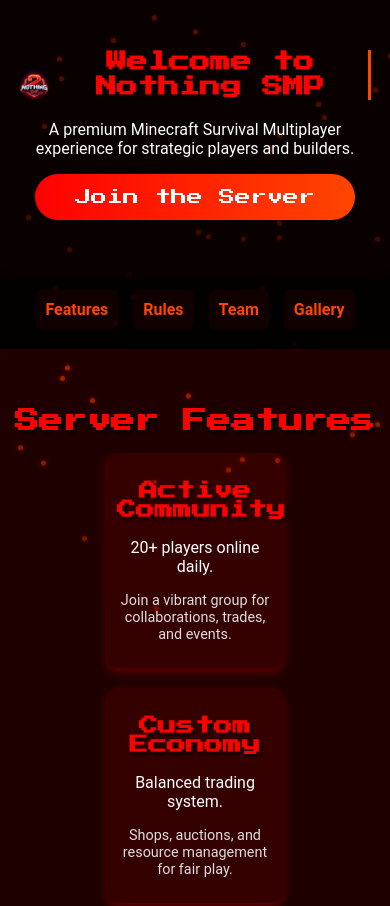
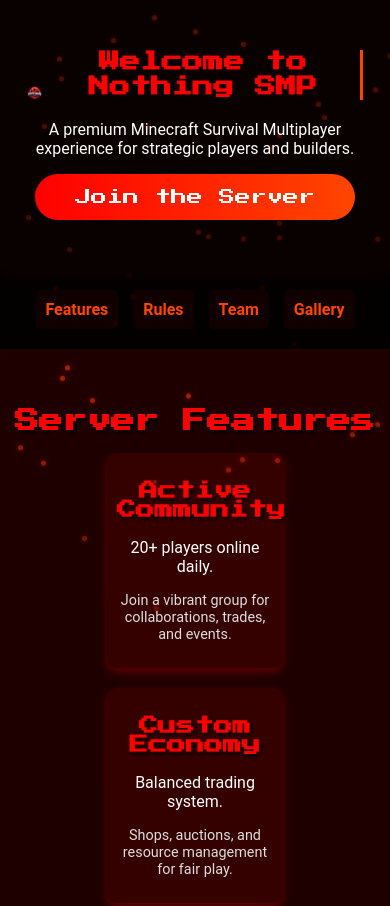
Before and after one commit to Nikhilkri/NothingSmp2, a plain HTML site: page index.html in a window 390 px wide. Shown: the top 906 px of the page. Drawn offline with Linux system fonts and the light colour scheme.

Commit message:
Adjust logo size and minimum width in style.css

```diff
--- a/style.css
+++ b/style.css
@@ -34,11 +34,11 @@ header {
 }
 
 .logo {
-    max-width: 5%; /* Reduced to very small size */
-    min-width: 30px; /* Minimum width to keep it legible */
+    max-width: 2%; /* Reduced to 2% for very small size */
+    min-width: 20px; /* Minimum width to keep it legible */
     height: auto;
     transition: transform 0.5s ease;
-    border-radius: 15px; /* Added curved edges on all sides */
+    border-radius: 15px; /* Curved edges on all sides */
 }
 
 .logo:hover {
@@ -314,8 +314,8 @@ footer {
         text-align: left;
     }
     .logo {
-        max-width: 8%; /* Adjusted for mobile */
-        min-width: 25px;
+        max-width: 3%; /* Reduced to 3% for mobile */
+        min-width: 15px; /* Reduced minimum width */
         border-radius: 15px; /* Maintain curved edges */
     }
-                         }
+}
```
